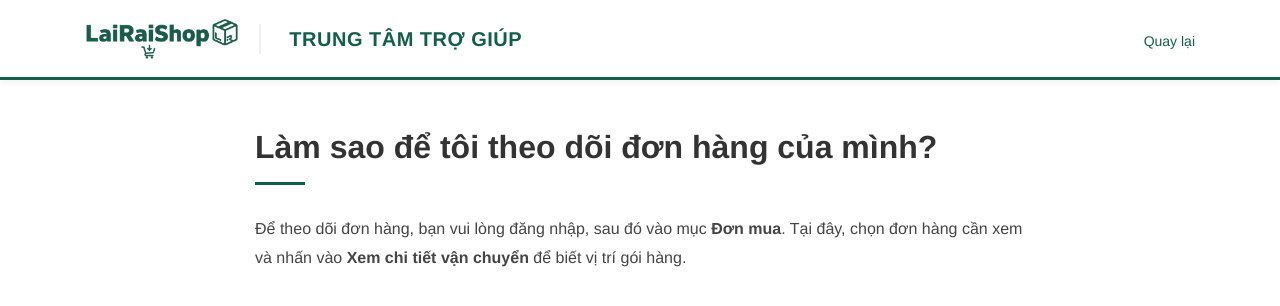
After one commit to khoatd64cntt/LaiRaiShop, a PHP site: page /HelpPage/help_detail.php?id=1 in a window 1280 px wide. The commit adds this page. Shown: the top 306 px of the page. Run offline with PHP 8.4, Linux system fonts and the light colour scheme.

Commit message:
feat: thêm trang "Trung tâm trợ giúp"

```diff
--- /dev/null
+++ b/page/HomePage/HelpPage/help_data.php
@@ -0,0 +1,52 @@
+<?php
+// Database trợ giúp mẫu cho Trung Tâm Trợ Giúp LaiRaiShop
+$help_data = [
+    [
+        'id' => 1,
+        'category' => 'don-hang',
+        'title' => 'Làm sao để tôi theo dõi đơn hàng của mình?',
+        'content' => 'Để theo dõi đơn hàng, bạn vui lòng đăng nhập, sau đó vào mục <b>Đơn mua</b>. Tại đây, chọn đơn hàng cần xem và nhấn vào <b>Xem chi tiết vận chuyển</b> để biết vị trí gói hàng.'
+    ],
+    [
+        'id' => 2,
+        'category' => 'tra-hang',
+        'title' => 'Hướng dẫn trả hàng và hoàn tiền',
+        'content' => 'Bạn có thể yêu cầu Trả hàng/Hoàn tiền trong vòng 3-7 ngày kể từ khi nhận hàng nếu sản phẩm bị lỗi, sai mô tả hoặc bể vỡ. Vui lòng giữ nguyên hiện trạng bao bì và quay video mở hàng.'
+    ],
+    [
+        'id' => 3,
+        'category' => 'tai-khoan',
+        'title' => 'Tại sao tôi không nhận được mã OTP?',
+        'content' => 'Vui lòng kiểm tra lại sóng điện thoại hoặc xem số điện thoại đăng ký có chính xác không. Nếu vẫn không được, hãy thử khởi động lại máy hoặc liên hệ tổng đài hỗ trợ.'
+    ],
+    [
+        'id' => 4,
+        'category' => 'van-chuyen',
+        'title' => 'Thời gian giao hàng dự kiến là bao lâu?',
+        'content' => 'Thời gian giao hàng thông thường từ 2-5 ngày tùy thuộc vào vị trí địa lý của bạn và kho hàng của người bán. Đơn hàng nội tỉnh có thể giao trong 1-2 ngày.'
+    ],
+    [
+        'id' => 5,
+        'category' => 'tai-khoan',
+        'title' => 'Làm thế nào để thay đổi số điện thoại?',
+        'content' => 'Vào <b>Hồ sơ của tôi</b> > <b>Số điện thoại</b> > Nhấn <b>Thay đổi</b>. Hệ thống sẽ yêu cầu xác minh danh tính trước khi cho phép nhập số mới.'
+    ],
+    [
+        'id' => 6,
+        'category' => 'tai-khoan',
+        'title' => 'Tôi quên mật khẩu đăng nhập',
+        'content' => 'Tại màn hình đăng nhập, nhấn <b>Quên mật khẩu</b>. Nhập Email hoặc Số điện thoại đã đăng ký, hệ thống sẽ gửi mã xác nhận để bạn đặt lại mật khẩu mới.'
+    ],
+    [
+        'id' => 7,
+        'category' => 'nguoi-ban',
+        'title' => 'Làm sao để trở thành người bán trên LaiRaiShop?',
+        'content' => 'Để bán hàng, bạn cần truy cập mục <b>Kênh Người Bán</b> ở góc trên bên trái trang chủ. Sau đó điền thông tin định danh (CCCD/CMND) và đăng bán sản phẩm đầu tiên.'
+    ],
+    [
+        'id' => 8,
+        'category' => 'an-toan',
+        'title' => 'LaiRaiShop bảo vệ người mua như thế nào?',
+        'content' => 'Chúng tôi giữ tiền của bạn cho đến khi bạn xác nhận đã nhận được hàng và hài lòng với sản phẩm. Nếu có tranh chấp, LaiRaiShop sẽ đứng ra giải quyết.'
+    ]
+];
--- /dev/null
+++ b/page/HomePage/HelpPage/help_detail.php
@@ -0,0 +1,75 @@
+<?php
+session_start();
+require_once 'help_data.php';
+
+// Lấy ID và tìm bài viết trong mảng
+$id = isset($_GET['id']) ? intval($_GET['id']) : 0;
+$article = null;
+
+foreach ($help_data as $item) {
+    if ($item['id'] === $id) {
+        $article = $item;
+        break;
+    }
+}
+
+if (!$article) {
+    die("Bài viết không tồn tại!");
+}
+?>
+
+<!DOCTYPE html>
+<html lang="vi">
+
+<head>
+    <meta charset="UTF-8">
+    <meta name="viewport" content="width=device-width, initial-scale=1.0">
+    <title><?php echo $article['title']; ?> - Trợ Giúp</title>
+    <link rel="stylesheet" href="https://cdn.jsdelivr.net/npm/bootstrap@4.6.2/dist/css/bootstrap.min.css">
+    <link rel="stylesheet" href="../style/help_center.css">
+    <link rel="icon" href="../../../images/icon.png" />
+</head>
+
+<body style="background-color: #fff;">
+
+    <header class="help-header">
+        <div class="container d-flex align-items-center justify-content-between">
+            <div class="d-flex align-items-center">
+                <div class="logo">
+                    <a href="../homepage.php">
+                        <img src="../../../images/logo2.png" height="42">
+                    </a>
+                </div>
+
+                <div class="divider"></div>
+
+                <div class="page-title">
+                    <i class="fas fa-life-ring"></i> Trung Tâm Trợ Giúp
+                </div>
+            </div>
+
+            <div class="header-right">
+                <a href="help_center.php" class="btn-back">
+                    <i class="fas fa-arrow-left"></i> Quay lại
+                </a>
+            </div>
+        </div>
+    </header>
+
+    <div class="container mt-5" style="max-width: 800px;">
+
+        <h2 style="color: #333; font-weight: 600; margin-bottom: 15px;">
+            <?php echo $article['title']; ?>
+        </h2>
+
+        <hr style="width: 50px; border-top: 3px solid #135E4B; margin-left: 0; margin-bottom: 30px;">
+
+        <div class="article-content" style="font-size: 16px; line-height: 1.8; color: #444;">
+            <?php echo $article['content']; ?>
+        </div>
+
+    </div>
+
+</body>
+
+</html>
--- a/page/HomePage/homepage.php
+++ b/page/HomePage/homepage.php
@@ -222,7 +222,7 @@ require_once '../../db/db.php';
                 <div class="footer-column">
                     <h3>CHĂM SÓC KHÁCH HÀNG</h3>
                     <ul>
-                        <li><a href="#">Trung Tâm Trợ Giúp</a></li>
+                        <li><a href="../HomePage/HelpPage/help_center.php">Trung Tâm Trợ Giúp</a></li>
                         <li><a href="#">LaiRai Blog</a></li>
                         <li><a href="#">LaiRai Mall</a></li>
                         <li><a href="#">Hướng Dẫn Mua Hàng/Đặt Hàng</a></li>
--- /dev/null
+++ b/page/HomePage/style/help_center.css
@@ -0,0 +1,284 @@
+* {
+    margin: 0;
+    padding: 0;
+    box-sizing: border-box;
+    font-family: 'Helvetica Neue', Helvetica, Arial, sans-serif;
+}
+
+body {
+    background-color: #F7F5F0;
+    color: #333;
+}
+
+/* HEADER */
+.help-header {
+    background: white;
+    height: 80px;
+    box-shadow: 0 4px 6px -1px rgba(0,0,0,0.05); /* Bóng đổ mềm mại hơn */
+    display: flex;
+    align-items: center;
+    position: sticky;
+    top: 0;
+    z-index: 100;
+    border-bottom: 3px solid #135E4B; /* Viền xanh chân header */
+}
+
+.help-header .logo img {
+    height: 40px;
+    width: auto;
+}
+
+.help-header .divider {
+    height: 30px;
+    width: 2px;
+    background-color: #eee;
+    margin: 0 20px;
+}
+
+.help-header .page-title {
+    font-size: 20px;
+    color: #135E4B;
+    font-weight: 700;
+    text-transform: uppercase;
+    letter-spacing: 0.5px;
+    display: flex;
+    align-items: center;
+}
+
+.help-header .page-title i {
+    color: #4CB572;
+    font-size: 24px;
+    margin-right: 8px;
+}
+
+.simple-back-link {
+    color: #135E4B;
+    text-decoration: none !important;
+    font-weight: 600;
+    font-size: 14px;
+    display: flex;
+    align-items: center;
+    transition: color 0.2s;
+}
+
+.simple-back-link i {
+    margin-right: 8px;
+    font-size: 13px;
+}
+
+.simple-back-link:hover {
+    color: #4CB572;
+}
+
+.btn-back {
+    display: inline-flex;
+    align-items: center;
+    color: #135E4B;
+    text-decoration: none !important;
+    font-weight: 500;
+    font-size: 14px;
+    background: transparent;
+    border: none;
+    padding: 0;
+    transition: color 0.2s ease;
+}
+
+.btn-back i {
+    margin-right: 8px;
+    font-size: 13px;
+}
+
+.btn-back:hover {
+    color: #4CB572;
+    background: transparent;
+    box-shadow: none;
+}
+
+/* SEARCH */
+.search-banner {
+    background: #135E4B;
+    padding: 50px 0 60px;
+    text-align: center;
+    background-image: url('https://deo.shopeemobile.com/shopee/shopee-pcmall-live-sg/help/assets/images/help_center_bg.7760cc2.png');
+    background-size: cover;
+    background-blend-mode: soft-light;
+}
+
+.search-banner h1 {
+    color: white;
+    font-size: 24px;
+    font-weight: 500;
+    margin-bottom: 25px;
+}
+
+.search-wrapper {
+    max-width: 680px;
+    margin: 0 auto;
+    position: relative;
+    display: flex;
+}
+
+.search-wrapper input {
+    width: 100%;
+    height: 48px;
+    border: none;
+    border-radius: 4px;
+    padding: 0 20px;
+    font-size: 14px;
+    outline: none;
+    box-shadow: 0 2px 4px rgba(0,0,0,0.1);
+}
+
+.search-wrapper button {
+    position: absolute;
+    right: 5px;
+    top: 5px;
+    height: 38px;
+    width: 60px;
+    border: none;
+    background: #4CB572;
+    color: white;
+    border-radius: 3px;
+    cursor: pointer;
+    transition: background 0.2s;
+}
+
+.search-wrapper button:hover {
+    background: #3a965b;
+}
+
+/* MAIN */
+.main-content {
+    margin-top: -30px;
+    padding-bottom: 50px;
+}
+
+/* CATEGORY GRID */
+.category-grid {
+    display: grid;
+    grid-template-columns: repeat(3, 1fr);
+    gap: 15px;
+    margin-bottom: 40px;
+}
+
+.cat-item {
+    background: white;
+    padding: 20px;
+    border-radius: 4px;
+    display: flex;
+    align-items: center;
+    gap: 15px;
+    box-shadow: 0 1px 2px 0 rgba(0,0,0,0.05);
+    cursor: pointer;
+    transition: transform 0.2s, box-shadow 0.2s;
+    border: 1px solid transparent;
+    text-decoration: none !important;
+    color: #333;
+}
+
+.cat-item:hover {
+    transform: translateY(-2px);
+    box-shadow: 0 4px 10px rgba(0,0,0,0.08);
+    border-color: #4CB572;
+    color: #135E4B;
+}
+
+.cat-item i {
+    font-size: 28px;
+    color: #135E4B;
+    width: 40px;
+    text-align: center;
+}
+
+.cat-item span {
+    font-weight: 500;
+    font-size: 15px;
+}
+
+/* FAQ */
+.faq-section {
+    background: white;
+    padding: 30px;
+    border-radius: 4px;
+    box-shadow: 0 1px 2px 0 rgba(0,0,0,0.05);
+    margin-bottom: 40px;
+}
+
+.section-title {
+    font-size: 18px;
+    color: #333;
+    margin-bottom: 20px;
+    font-weight: 600;
+}
+
+.faq-list {
+    list-style: none;
+    padding: 0;
+}
+
+.faq-list li {
+    margin-bottom: 15px;
+}
+
+.faq-list li a {
+    color: #555;
+    text-decoration: none;
+    font-size: 14px;
+    transition: color 0.2s;
+    display: block;
+    padding: 5px 0;
+}
+
+.faq-list li a:hover {
+    color: #135E4B;
+    padding-left: 5px;
+}
+
+/* CONTACT */
+.contact-grid {
+    display: grid;
+    grid-template-columns: repeat(3, 1fr);
+    gap: 20px;
+}
+
+.contact-card {
+    background: white;
+    padding: 20px;
+    border-radius: 4px;
+    display: flex;
+    align-items: center;
+    gap: 15px;
+    box-shadow: 0 1px 2px 0 rgba(0,0,0,0.05);
+    border-bottom: 3px solid transparent;
+    cursor: pointer;
+    transition: all 0.2s;
+}
+
+.contact-card:hover {
+    border-bottom-color: #135E4B;
+}
+
+.contact-card i {
+    font-size: 24px;
+    color: #4CB572;
+}
+
+.contact-info h3 {
+    font-size: 14px;
+    font-weight: 700;
+    margin-bottom: 2px;
+}
+
+.contact-info p {
+    font-size: 12px;
+    color: #777;
+    margin-bottom: 0;
+}
+
+/* FOOTER */
+.simple-footer {
+    padding: 30px 0;
+    color: #888;
+    font-size: 13px;
+    border-top: 1px solid #e5e5e5;
+}
```
Also changed, not shown: page/HomePage/HelpPage/help_center.php (added, +154 -0 lines).
